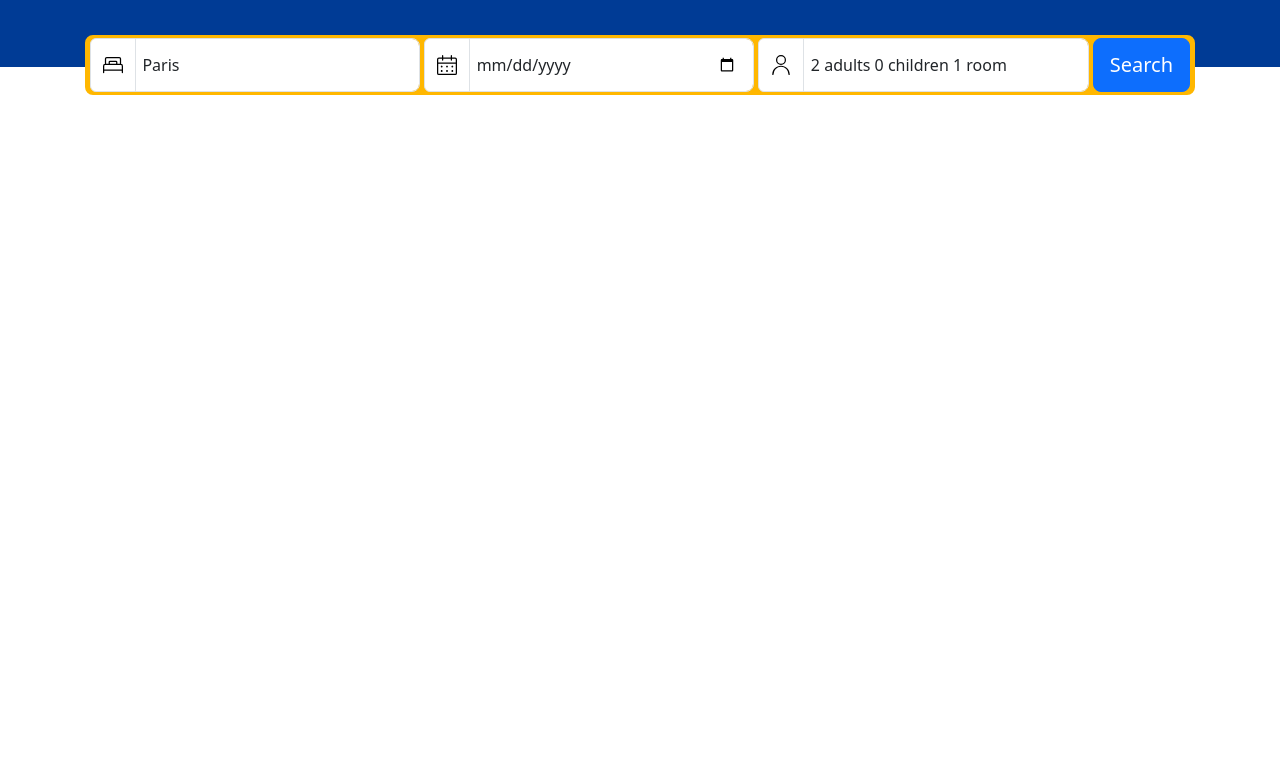
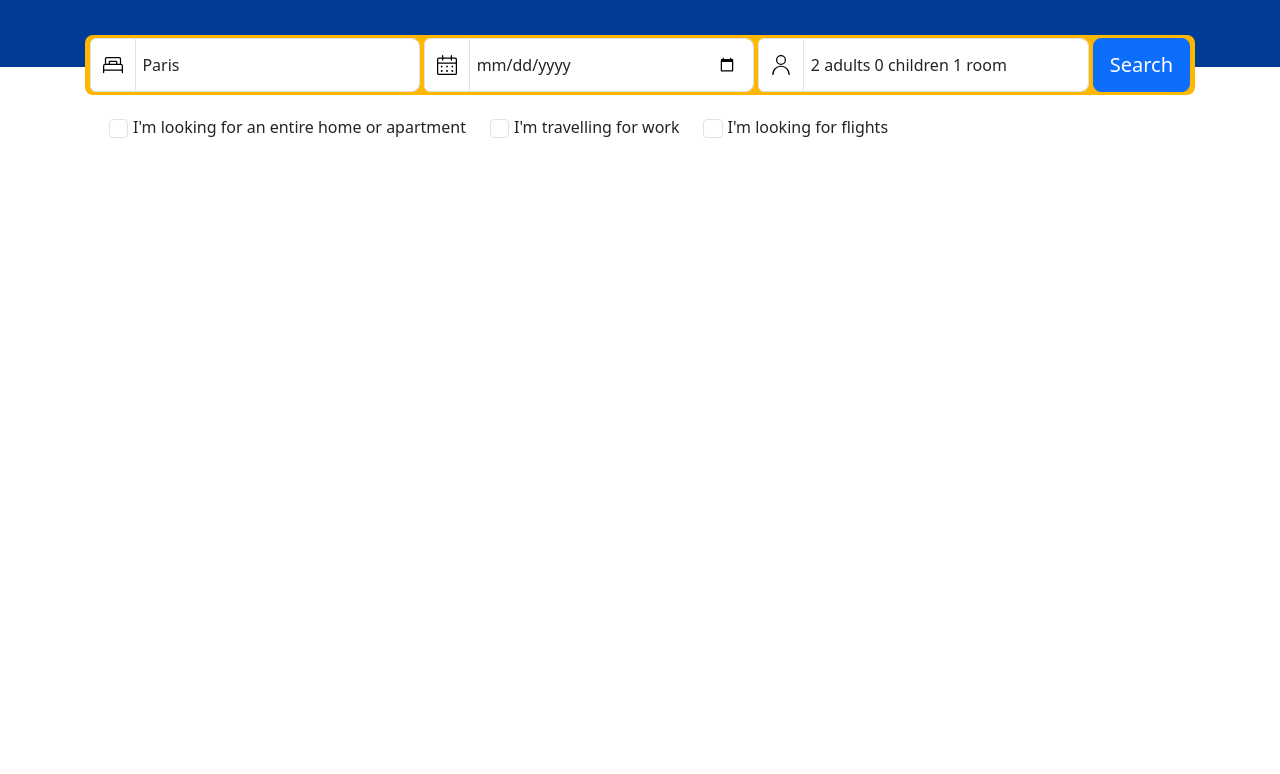
Before and after one commit to stephane777/booking.com, a website built with webpack: page src/main.html in a window 1280 px wide. Shown: the part 297-1071 px from the top of the page. Before the commit the page ends 800 px from the top, so only its background shows below. Built offline with nearby package versions, Linux system fonts and the light colour scheme.

Commit message:
add seach form details

```diff
--- a/src/main.html
+++ b/src/main.html
@@ -316,10 +316,10 @@
             </div>
         </div>
         <div
-            style="margin: 0 auto; max-width: 1110px"
+            style="margin: 0 auto; max-width: 1110px; height: 100%"
             class="position-relative"
         >
-            <div class="search-form-container container-lg">
+            <div class="search-form-container container-fluid">
                 <div class="row search-form">
                     <div class="col-lg gx-1 input-group">
                         <span class="input-group-text">
@@ -379,10 +379,64 @@
                             value="2 adults 0 children 1 room"
                         />
                     </div>
-                    <div class="col-auto gx-1">
-                        <button class="btn btn-primary btn-lg" type="submit">
+                    <div class="col-lg-auto gx-1">
+                        <button
+                            class="btn btn-primary btn-lg w-100"
+                            type="submit"
+                        >
                             Search
                         </button>
+                    </div>
+                </div>
+            </div>
+            <div class="search-form-details container-fluid">
+                <div class="container-fluid">
+                    <div class="row pt-lg-5 pt-9">
+                        <div class="col-auto">
+                            <div class="form-check">
+                                <input
+                                    class="form-check-input"
+                                    type="checkbox"
+                                    id="home_apartment"
+                                    name="scales"
+                                    aria-label="I am looking for an entire home or apartment"
+                                />
+                                <label
+                                    for="home_apartment"
+                                    class="form-check-label xl-text"
+                                    >I'm looking for an entire home or
+                                    apartment</label
+                                >
+                            </div>
+                        </div>
+                        <div class="col-auto">
+                            <div class="form-check">
+                                <input
+                                    class="form-check-input"
+                                    type="checkbox"
+                                    id="work"
+                                    name="scales"
+                                    aria-label="I am travelling for work"
+                                />
+                                <label for="work" class="form-check-label"
+                                    >I'm travelling for work</label
+                                >
+                            </div>
+                        </div>
+                        <div class="col-auto">
+                            <div class="form-check">
+                                <input
+                                    class="form-check-input"
+                                    type="checkbox"
+                                    id="flights"
+                                    name="scales"
+                                    aria-label="I am looking for flights"
+                                />
+                                <label for="flights" class="form-check-label"
+                                    >I'm looking for flights</label
+                                >
+                            </div>
+                        </div>
                     </div>
                 </div>
             </div>
--- a/src/scss/bootstrap.scss
+++ b/src/scss/bootstrap.scss
@@ -5,6 +5,21 @@ $secondary: #003b95;
 // $navbar-dark-color: #fff;
 // $navbar-dark-hover-color: #954d00;
 $navbar-dark-color: #fff;
+$lead-font-size: 1rem;
+
+$spacer: 1rem !default;
+$spacers: (
+    0: 0,
+    1: $spacer * 0.25,
+    2: $spacer * 0.5,
+    3: $spacer,
+    4: $spacer * 1.5,
+    5: $spacer * 3,
+    6: $spacer * 5,
+    7: $spacer * 7,
+    8: $spacer * 10,
+    9: $spacer * 13,
+) !default;
 
 $position-values: (
     0: 0,
--- a/src/scss/styles.scss
+++ b/src/scss/styles.scss
@@ -1,4 +1,9 @@
 @import './bootstrap.scss';
+
+html,
+height {
+    height: 100%;
+}
 
 .topnav a.hover,
 .topnav span.hover,
@@ -57,6 +62,10 @@
     background-color: var(--bs-white);
 }
 
+.form-check-input {
+    width: 1.2rem;
+    height: 1.2rem;
+}
 @media (max-width: 992px) {
     .offcanvas-body ul a {
         background-color: transparent;
@@ -66,8 +75,6 @@
         justify-content: center;
     }
     .offcanvas-body ul li {
-        // display: flex;
-        // justify-content: center;
         width: 100%;
     }
     .country {
```
